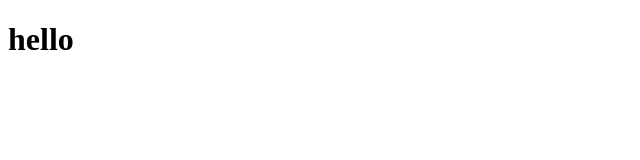
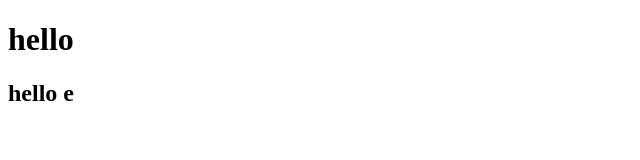
Before and after one commit to onlyshakil1/practice-1, a plain HTML site: page myfirst.html in a window 1280 px wide. Shown: the full height of the page, 0-640 px from the left. Drawn offline with Linux system fonts and the light colour scheme.

Commit message:
first commit

```diff
--- a/myfirst.html
+++ b/myfirst.html
@@ -7,5 +7,6 @@
 </head>
 <body>
     <h1>hello</h1>
+    <h2>hello e</h2>
 </body>
 </html>
```
